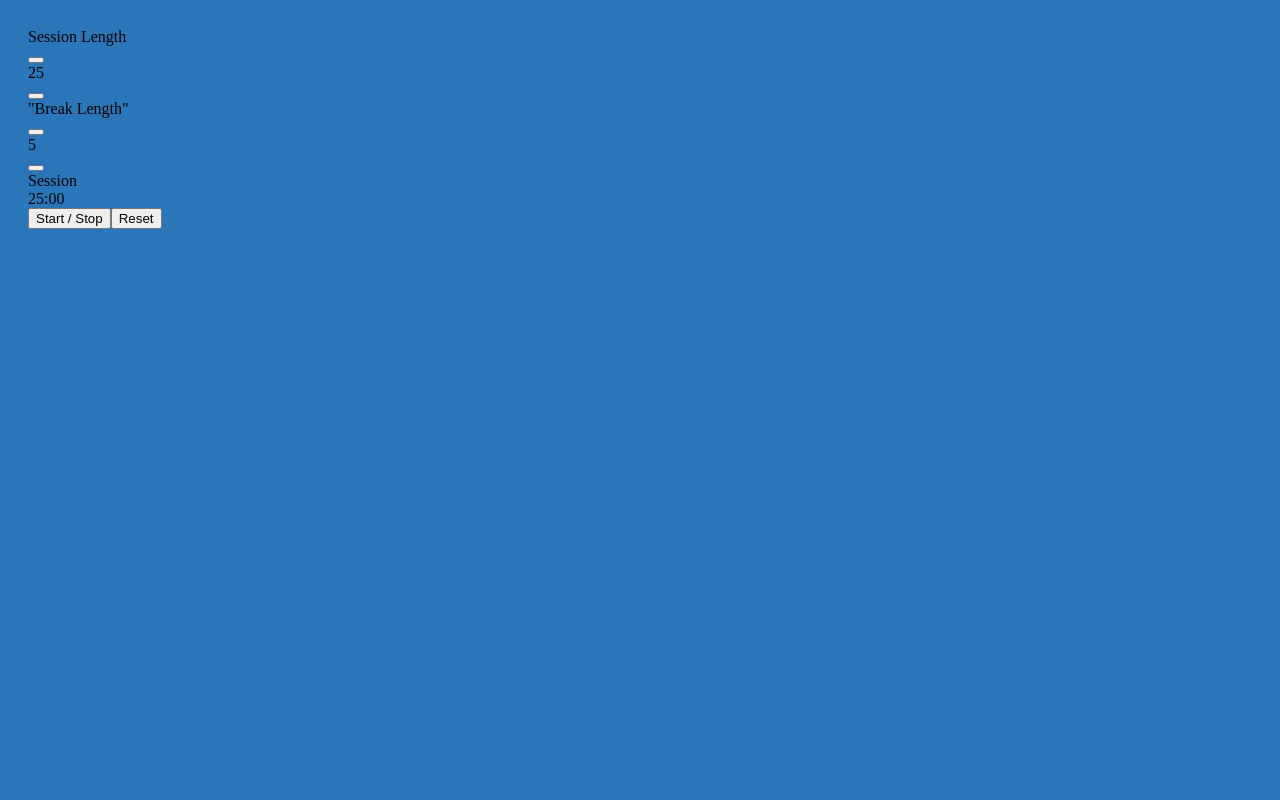
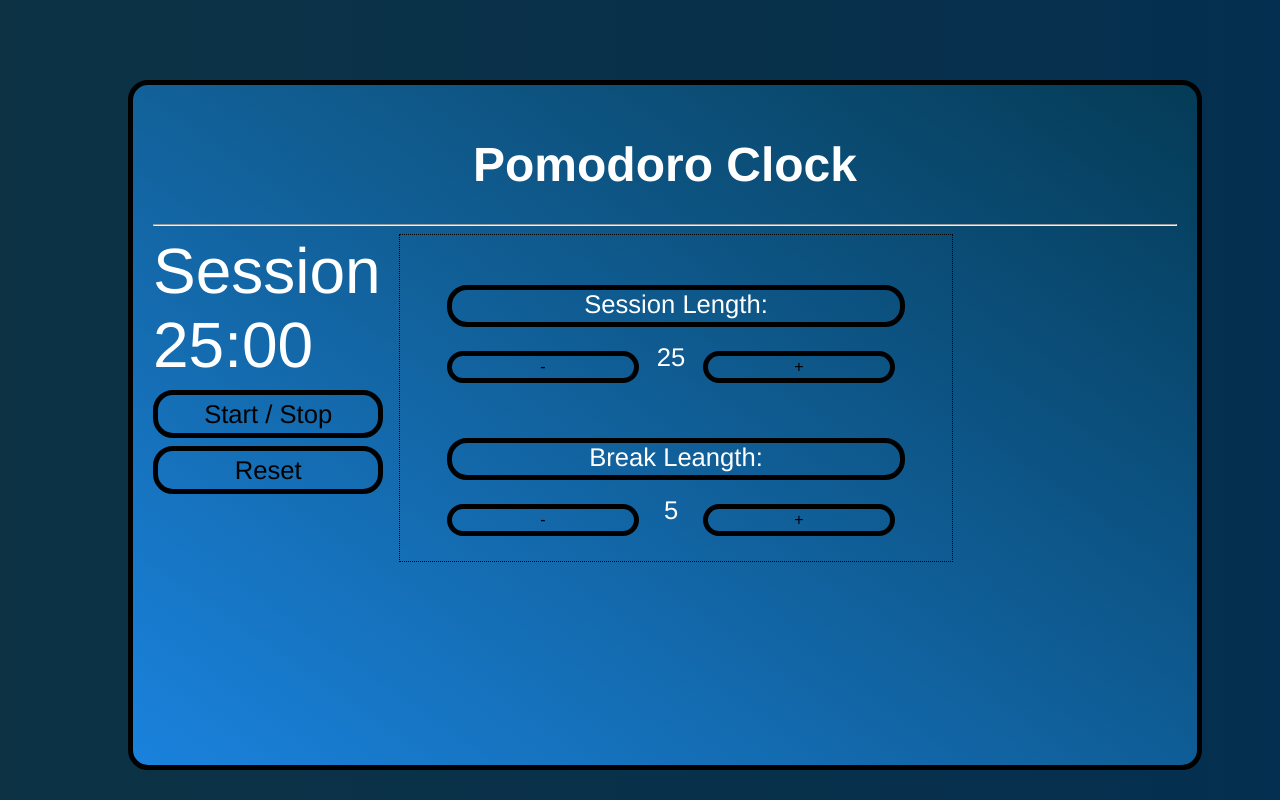
Before and after one commit to BrettBuhler/fcc-25Plus5Clock, a plain HTML site: page index.html in a window 1280 px wide. Drawn offline with nearby package versions, Linux system fonts and the light colour scheme.

Commit message:
styles complete
added in CSS

```diff
--- a/index.js
+++ b/index.js
@@ -211,23 +211,29 @@ class App extends React.Component {
     render(){
         return(
             <div className="clock">
+                <h1 className="header">Pomodoro Clock</h1>
+                <hr></hr>
                 <audio src="https://raw.githubusercontent.com/freeCodeCamp/cdn/master/build/testable-projects-fcc/audio/BeepSound.wav" id="beep" preload="auto"></audio>
+                <div className="incrementBox">
+                <div id="session-label">Session Length:</div>
                     <div className="seshBox">
-                    <div id="session-label">Session Length</div>
-                    <button id="session-increment" onClick={this.addSesh}></button>
+                        <button id="session-decrement" onClick={this.subSesh}>-</button>
                         <div id="session-length">{this.state.sessonCount}</div>
-                    <button id="session-decrement" onClick={this.subSesh}></button>
+                        <button id="session-increment" onClick={this.addSesh}>+</button>
                     </div>
+                    <div id="break-label">Break Leangth:</div>
                     <div className="breakBox">
-                    <div id="break-label">"Break Length"</div>
-                    <button id="break-increment" onClick={this.addBreak}></button>
+                        <button id="break-decrement" onClick={this.subBreak}>-</button>
                         <div id="break-length">{this.state.breakCount}</div>
-                    <button id="break-decrement" onClick={this.subBreak}></button>
+                        <button id="break-increment" onClick={this.addBreak}>+</button>
+                        </div>
                 </div>
                 <div id="timer-label">{this.timerLabel()}</div>
                 <div id="time-left">{this.timeConvert(this.getTime())}</div>
+                <div className="bottomButtons">
                     <button id="start_stop" onClick={this.startOrPause}>Start / Stop</button>
                     <button id="reset" onClick={this.reset}>Reset</button>
+                </div>
             </div>
         )
     }
--- a/styles.css
+++ b/styles.css
@@ -1,17 +1,99 @@
 body {
-    background-color: rgb(42, 118, 185);
+    background: linear-gradient(90deg, rgb(12, 50, 68), rgb(5, 47, 80));
 }
 
-.clock {
-    display: inline-block;
+.clock{
+    position: absolute;
+    padding: 20px;
+    width: 80vw;
+    height: 80vh;
+    background: linear-gradient(35deg, rgb(26, 130, 221),rgba(3, 83, 101, 0.33));
+    left: 10vw;
+    top: 10vh;
+    border: 5px solid black;
+    border-radius: 20px;
+}
+.header {
+    color: white;
+    font-size: 3rem;
+    text-align: center;
+    font-family: 'Franklin Gothic Medium', 'Arial Narrow', Arial, sans-serif;
+}
+.seshBox, .breakBox {
+    display: flex;
+}
+.incrementBox{
+    position: absolute;
+    display: grid;
+    width: 50%;
+    height: 45%;
     margin: 0, auto;
-    padding: 20px;
-    width: 50%;
-
+    padding: 10px;
+    border: 1px dotted black;
+    left: 25%;
+    justify-content: center;
+}
+#break-label, #session-label{
+    width: 35vw;
+    height: 4vh;
+    font-size: 1.6rem;
+    color: white;
+    font-family: 'Franklin Gothic Medium', 'Arial Narrow', Arial, sans-serif;
+    margin-top: 5vh;
+    text-align: center;
+    overflow: hidden;
+    border-radius: 20px;
+    border: 5px solid black;
+}
+#session-length, #break-length{
+    position: relative;
+    font-size: 1.6rem;
+    color: white;
+    font-family: 'Franklin Gothic Medium', 'Arial Narrow', Arial, sans-serif;
+    width: 5vw;
+    text-align: center;
 }
 
-.seshBox {
-    display: inline-block;
-
-
+#session-increment, #session-decrement, #break-increment, #break-decrement{
+    width: 15vw;
+    height: 4vh;
+    position: relative;
+    margin: 2vh, auto;
+    border: 5px solid black;
+    border-radius: 20px;
+    background-color: transparent;
+    margin-top: 1vh;
+    font-size: 2vh;
 }
+#session-increment:hover, #session-decrement:hover, #break-increment:hover, #break-decrement:hover{
+    background-color: black;
+    color: white;
+}
+#start_stop:hover, #reset:hover {
+    background-color: black;
+    color: white;
+}
+#start_stop, #reset {
+    width: 18vw;
+    height: 6vh;
+    position: relative;
+    margin: 5vh, auto;
+    border: 5px solid black;
+    border-radius: 20px;
+    background-color: transparent;
+    margin-top: 1vh;
+    font-size: 2vw;
+    font-family: 'Franklin Gothic Medium', 'Arial Narrow', Arial, sans-serif;
+}
+.bottomButtons{
+    position:absolute;
+    display: grid;
+    justify-content: center;
+}
+#timer-label, #time-left {
+    font-size: 5vw;
+    text-align: left;
+    max-width: 20vw;
+    font-family: 'Franklin Gothic Medium', 'Arial Narrow', Arial, sans-serif;
+    color: white;
+}
```
Lines whose indentation alone changed are shown as unchanged.
